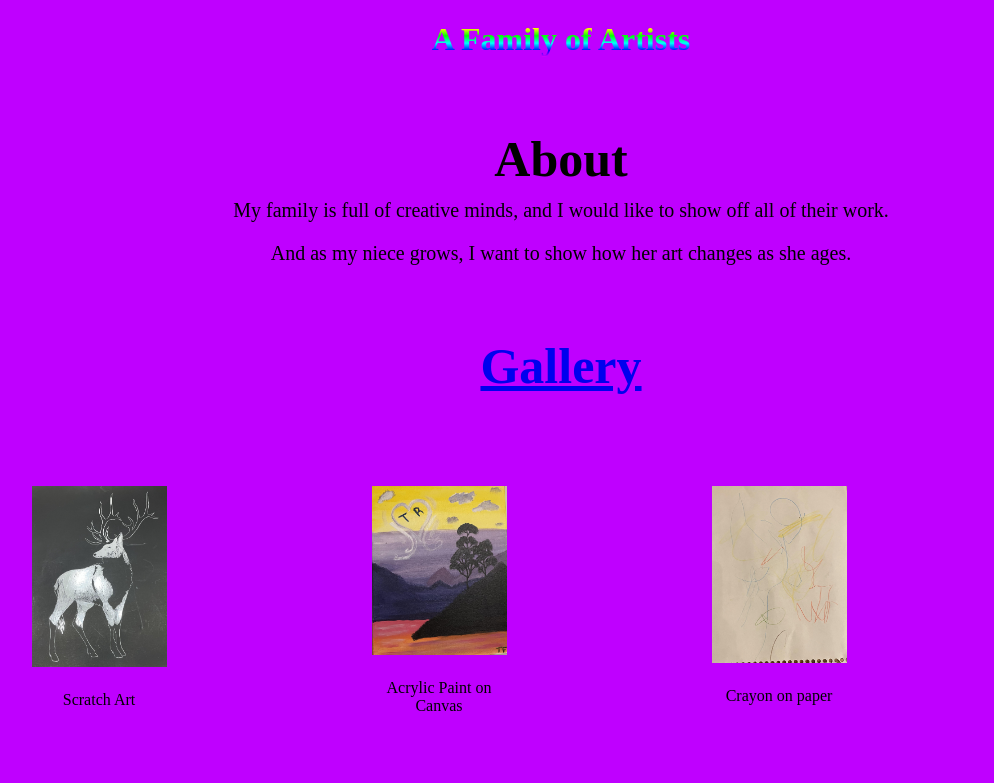
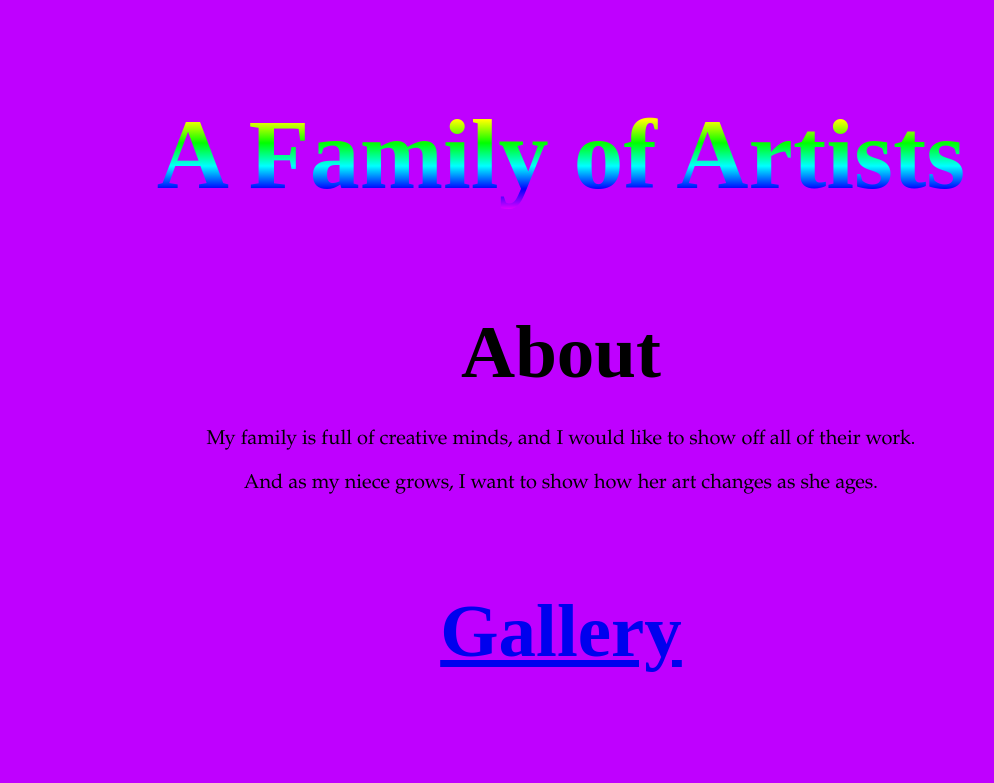
Before and after one commit to Archessa/a-family-of-artists-, a plain HTML site: page index.html in a window 1280 px wide. Shown: the top 783 px of the page, without its empty margins (79-1073 px from the left). Drawn offline with Linux system fonts and the light colour scheme; files whose address does not match are found by name.

Commit message:
Add files via upload

```diff
--- a/css/myfirstcss.css
+++ b/css/myfirstcss.css
@@ -21,11 +21,16 @@ div.desc {
 
 /* Body styles */
 body {
-    background-color: #bf00ff;
-    background-repeat: no repeat;
-    background-size: auto;
+    font-family: 'Arial Rounded MT Bold', 'Lucida Calligraphy', serif;
+    font-size: 50px;
+    color: black;
     text-align: center;
-
+	background-color: #bf00ff;
+    background-repeat: no-repeat;
+    background-attachment: fixed;
+    background-size: cover;
+    position: relative;
+    top: 30px;
 }
 
 /* Heading styles */
@@ -36,19 +41,15 @@ h1 {
 }
 
 h2, h3, h4 {
-    font-family: 'Arial Rounded MT Bold', 'Lucida Calligraphy', serif;
-    font-size: 50px;
     color: black;
-    text-align: center;
     position: relative;
     top: 30px;
 }
 
 /* Paragraph styles */
 p {
-    font-family: 'Arial Rounded MT Bold', 'Lucida Calligraphy', serif;
+    font-family: 'Lucida Bright', 'Palatino Linotype', sans-serif;
     font-size: 20px;
-    color: black;
     text-align: center;
 }
 
@@ -82,7 +83,7 @@ img {
     width: 25%;
 }
 
-/* Media */
+/*Media */
 @media screen and (max-width: 720px) {
 		p {
           font-size: 1.5rem;
```
